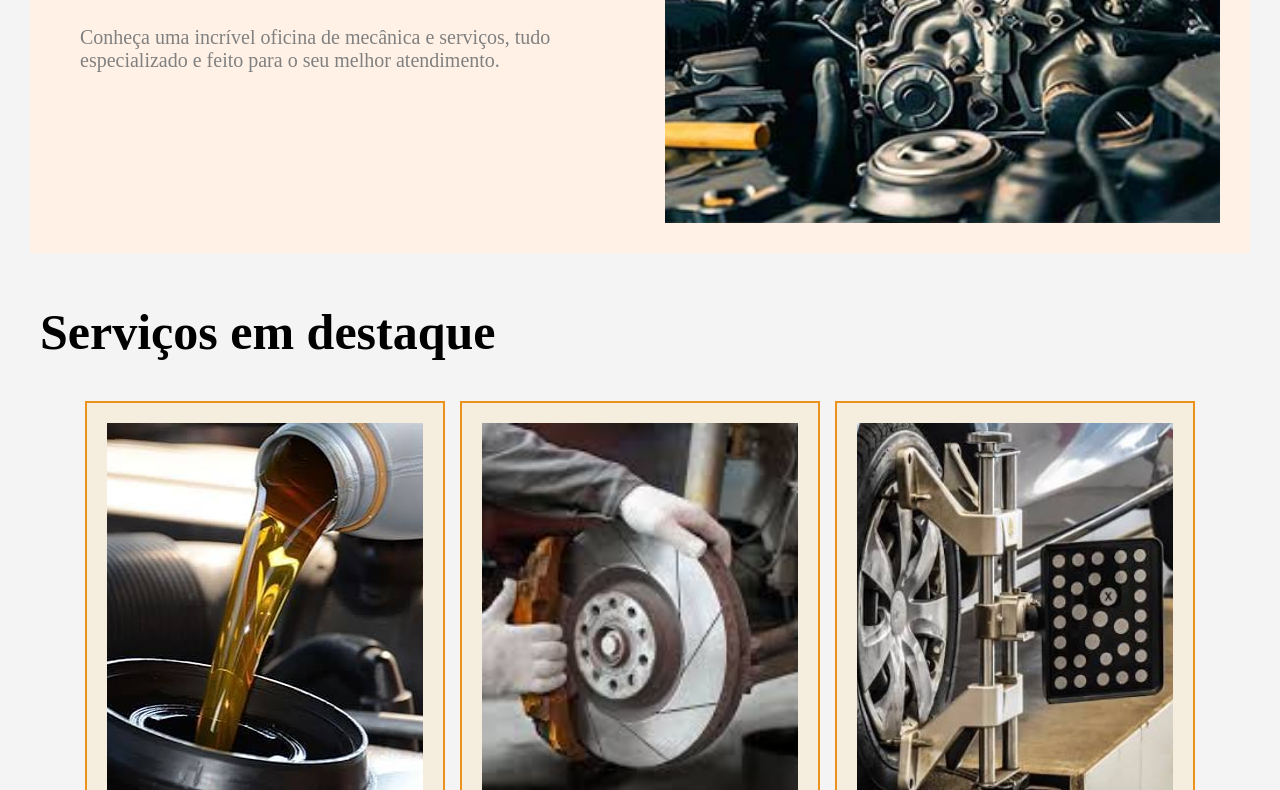
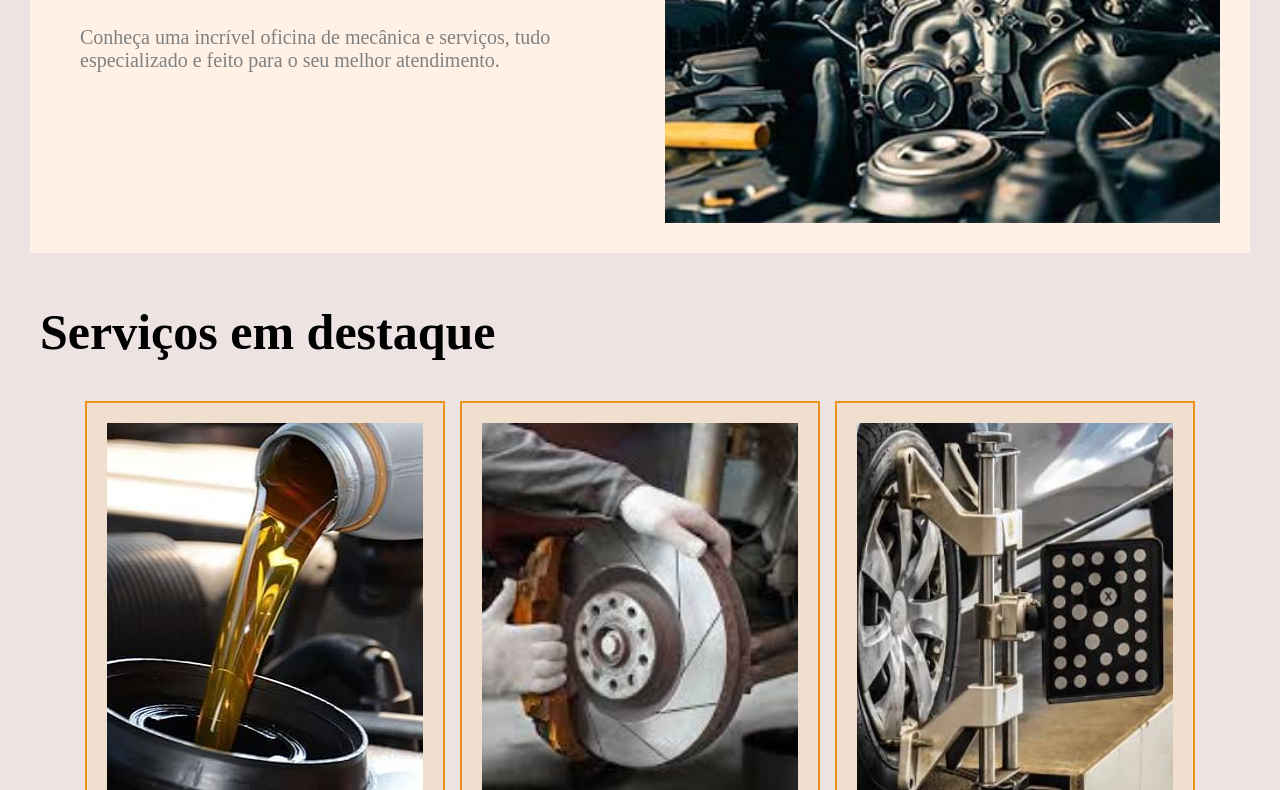
Before and after one commit to viniciusverdadeiro/osvaldo_motors, a plain HTML site: page index.html in a window 1280 px wide. Shown: the part 541-1331 px from the top of the page. Drawn offline with Linux system fonts and the light colour scheme.

Commit message:
first commit

```diff
--- a/css/style.css
+++ b/css/style.css
@@ -5,7 +5,7 @@
 }
 
 body {
-    background-color: #f4f4f4;
+    background-color: #eee3e3;
     color: #171717;
 }
 
```
Also changed, not shown: diagrama_osvaldo.png (added), 1 other file.
